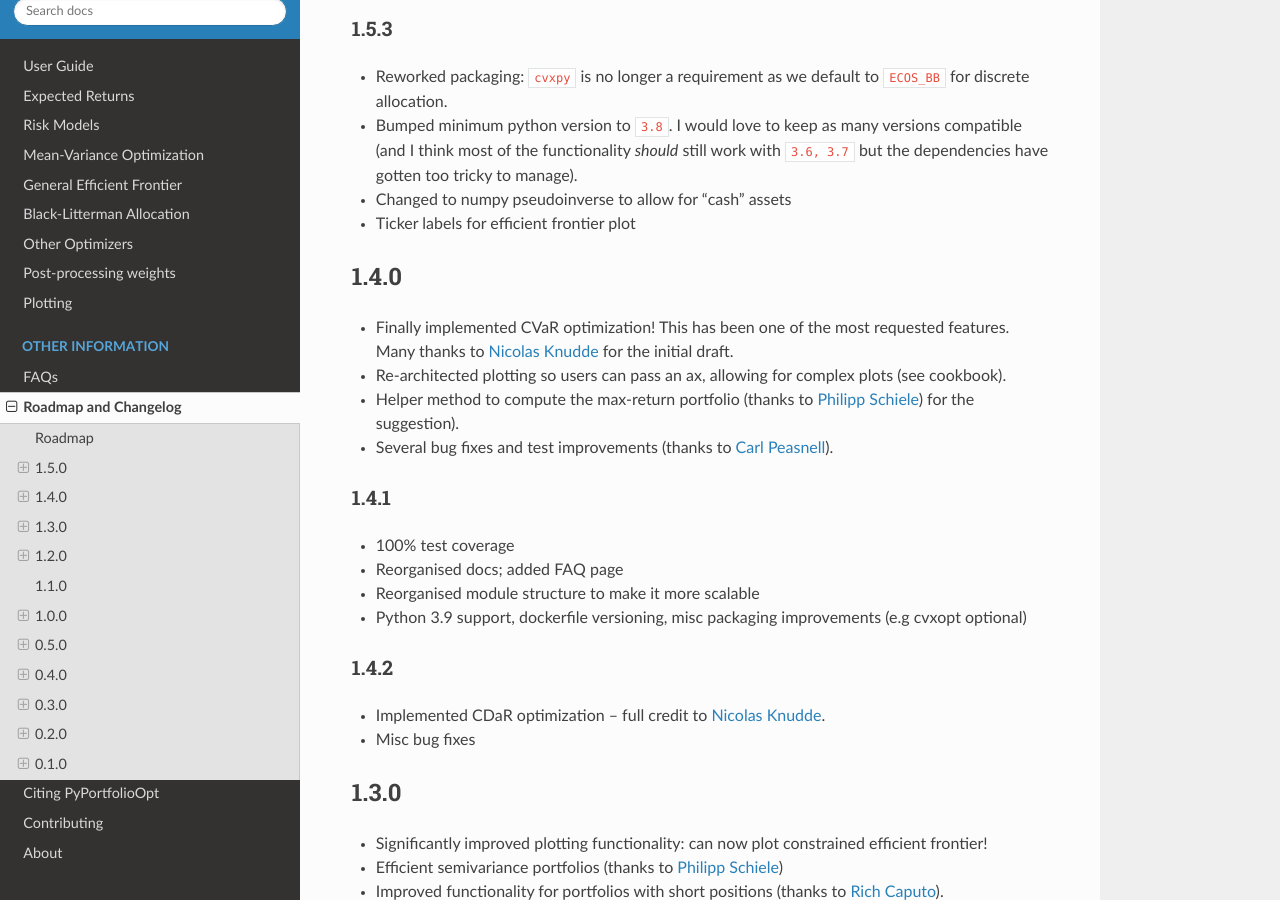
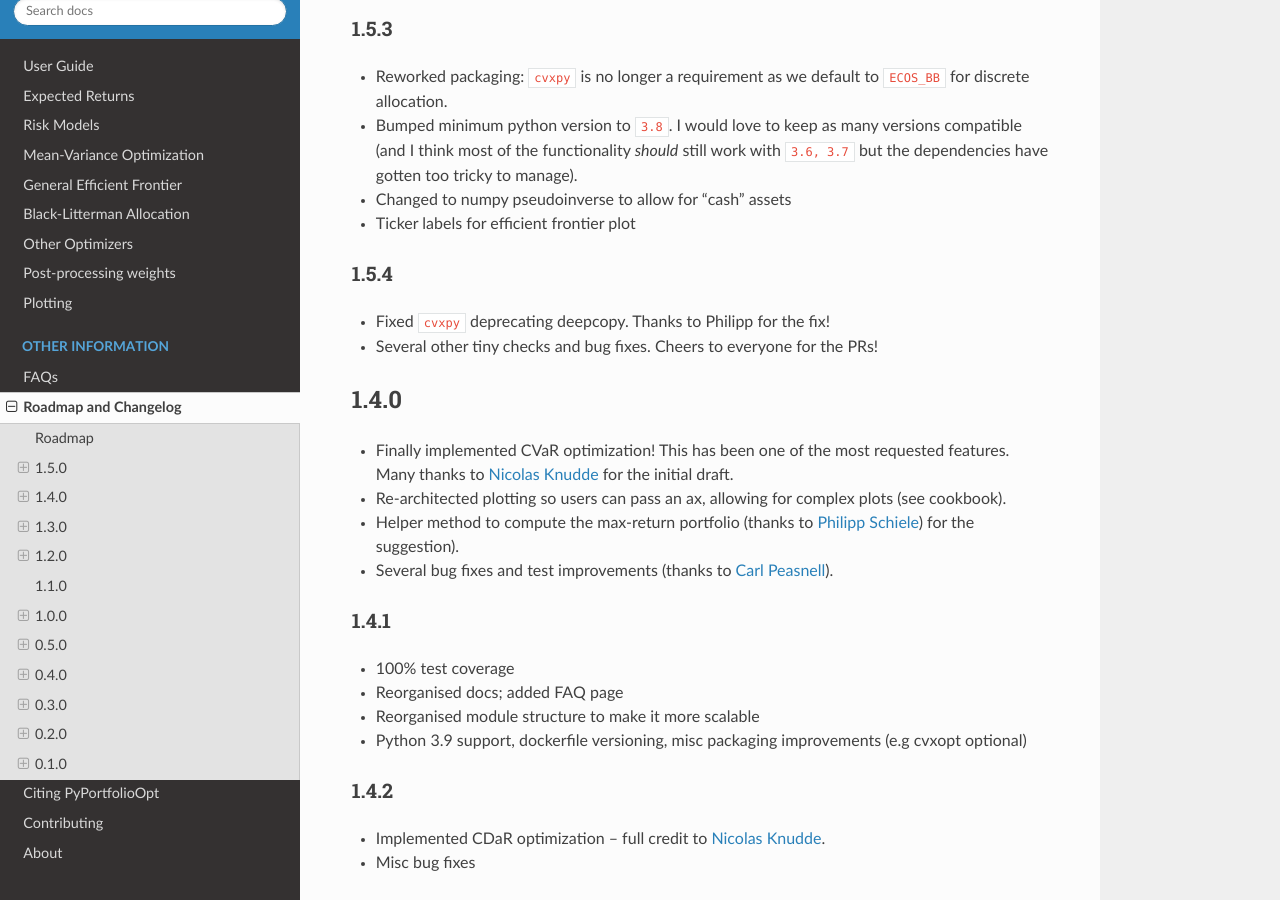
Before and after one commit to robertmartin8/PyPortfolioOpt, a Sphinx documentation site: the page built from docs/Roadmap.rst, in a window 1280 px wide and 900 px high, scrolled down 671 px. Built offline with Sphinx 7.4.7 and the Read the Docs theme 2.0.0, drawn with Linux system fonts in a browser that asks for light colours.

Commit message:
versioning

```diff
--- a/docs/Roadmap.rst
+++ b/docs/Roadmap.rst
@@ -36,6 +36,12 @@ Minor bug fixes
   functionality *should* still work with ``3.6, 3.7`` but the dependencies have gotten too tricky to manage).
 - Changed to numpy pseudoinverse to allow for "cash" assets
 - Ticker labels for efficient frontier plot
+
+1.5.4
+-----
+
+- Fixed ``cvxpy`` deprecating deepcopy. Thanks to Philipp for the fix!
+- Several other tiny checks and bug fixes. Cheers to everyone for the PRs!
 
 1.4.0
 =====
--- a/docs/conf.py
+++ b/docs/conf.py
@@ -58,7 +58,7 @@ author = "Robert Andrew Martin"
 # The short X.Y version.
 version = "1.5"
 # The full version, including alpha/beta/rc tags.
-release = "1.5.3"
+release = "1.5.4"
 
 # The language for content autogenerated by Sphinx. Refer to documentation
 # for a list of supported languages.
--- a/docs/index.rst
+++ b/docs/index.rst
@@ -15,7 +15,7 @@
                 <img src="https://img.shields.io/badge/python-v3-brightgreen.svg"
                     alt="python"></a> &nbsp;
             <a href="https://pypi.org/project/PyPortfolioOpt/">
-                <img src="https://img.shields.io/badge/pypi-v1.5.3-brightgreen.svg"
+                <img src="https://img.shields.io/badge/pypi-v1.5.4-brightgreen.svg"
                     alt="python"></a> &nbsp;
             <a href="https://opensource.org/licenses/MIT">
                 <img src="https://img.shields.io/badge/license-MIT-brightgreen.svg"
--- a/pypfopt/__init__.py
+++ b/pypfopt/__init__.py
@@ -15,7 +15,7 @@ from .hierarchical_portfolio import HRPOpt
 from .risk_models import CovarianceShrinkage
 
 
-__version__ = "1.5.3"
+__version__ = "1.5.4"
 
 __all__ = [
     "market_implied_prior_returns",
--- a/pyproject.toml
+++ b/pyproject.toml
@@ -1,6 +1,6 @@
 [tool.poetry]
 name = "pyportfolioopt"
-version = "1.5.3"
+version = "1.5.4"
 description = "Financial portfolio optimization in python"
 license = "MIT"
 authors = ["Robert Andrew Martin <martin.robertandrew@gmail.com>"]
--- a/setup.py
+++ b/setup.py
@@ -9,7 +9,7 @@ with open("README.md", "r") as f:
 
 setup(
     name="pyportfolioopt",
-    version="1.5.3",
+    version="1.5.4",
     description="Financial portfolio optimization in python",
     long_description=desc,
     long_description_content_type="text/markdown",
```
Also changed, not shown: README.md (+3 -4 lines), 1 other file.
